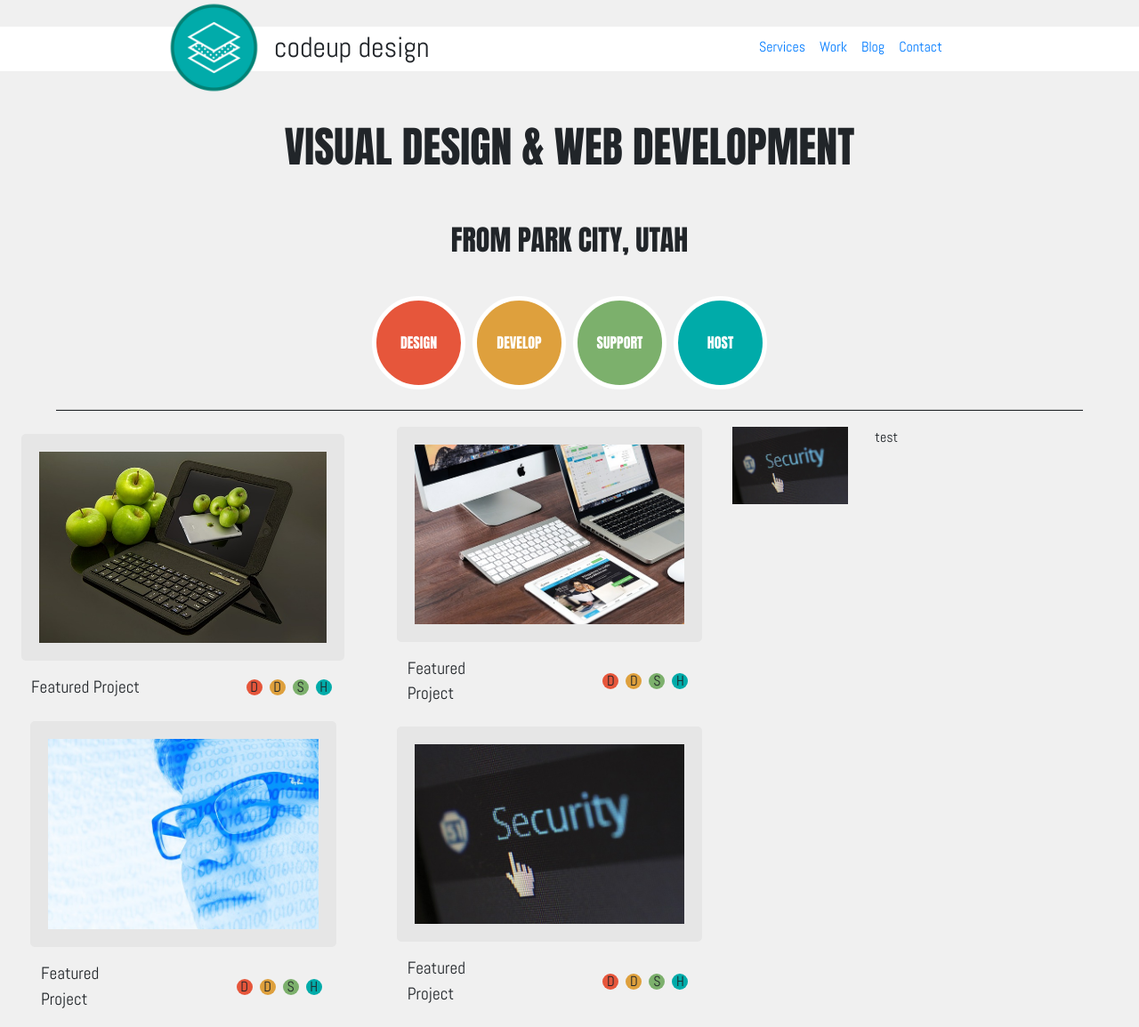
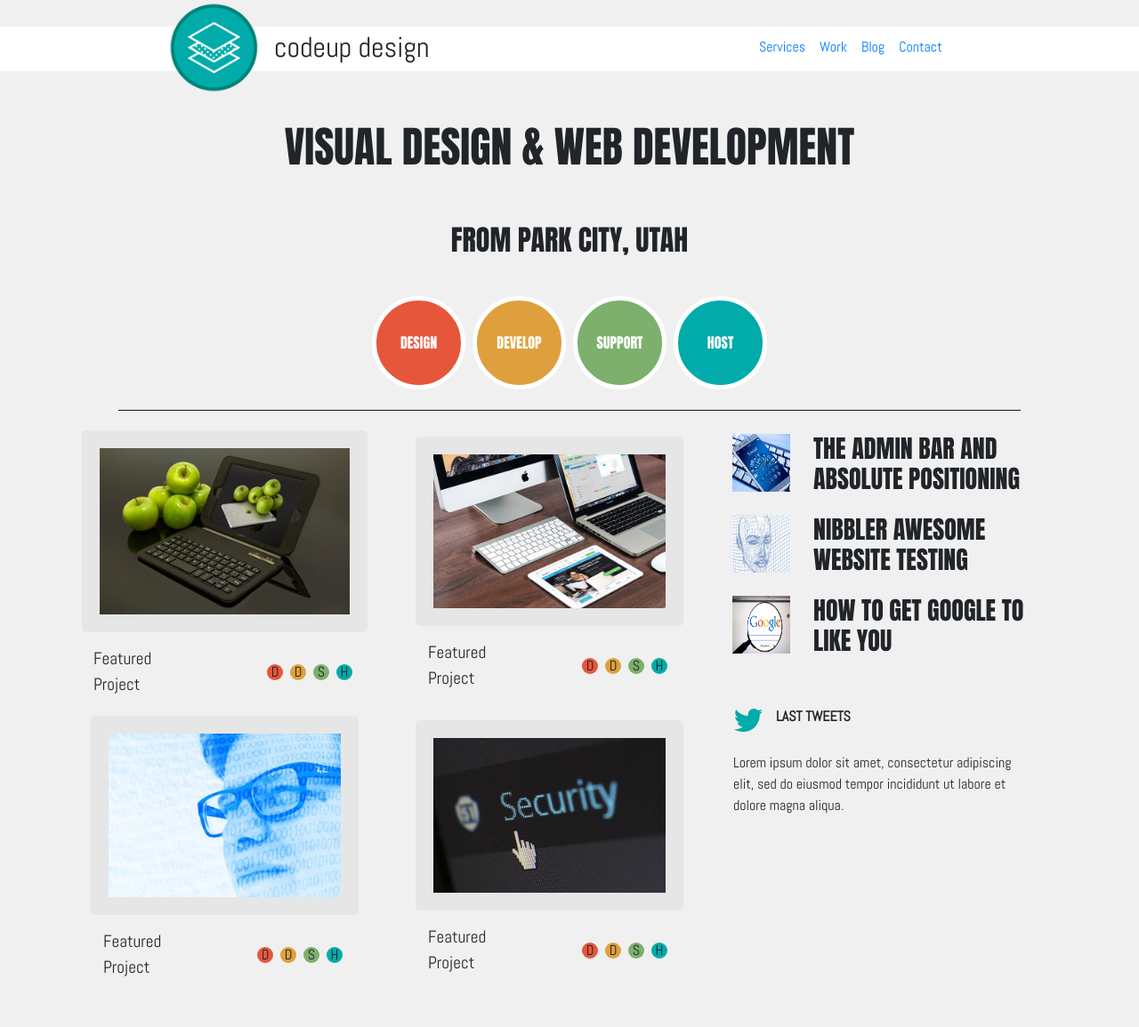
Before and after one commit to chris-jacob-kalypso/kalypso-design-project, a plain HTML site: page index.html in a window 1280 px wide. Shown: the whole page at 89% size. After the commit the page ends 1119 px from the top, so only its background shows below. Drawn offline with nearby package versions, Linux system fonts and the light colour scheme.

Commit message:
Added sidebar and twitter section

```diff
--- a/css/style.css
+++ b/css/style.css
@@ -119,9 +119,11 @@
 }
 
 .last{
-    width:100%
+    width:102px
 }
 
 .last img{
-    width:100%
+    width:65px;
+    height:65px;
+    overflow:hidden
 }
--- a/index.html
+++ b/index.html
@@ -39,7 +39,7 @@
     </div>
 
     <!--Top level-->
-    <div class="container-fluid m-0 ">
+    <div class="container ">
 
         <!--TODO: Menu-->
 
@@ -167,15 +167,50 @@
             <!-- End of projects-->
             </div>
 
-            <div class="row col-2">
+           <!-- Second row with Last and Twitter-->
+           <div class="d-none d-md-block col">
 
-                <div class="row">
+                <div class="row col p-2 justify-content-start ">
+                    <!-- Mini article container-->
+                    <div class="col-3 last">
+                        <img src="img/mobile-phone.jpg" alt="Apple iPad">
+                    </div>
+                    <div class="col ">
+                        <h5>The admin bar and absolute positioning</h5>
+                    </div>
+                </div>
 
-                    <div class="col last">
-                        <img src="img/security.jpg" alt="Apple iPad">
+                <div class="row col p-2 justify-content-start ">
+                    <!-- Mini article container-->
+                    <div class="col-3 last">
+                        <img src="img/head.jpg" alt="Apple iPad">
                     </div>
-                    <div class="col-3">
-                        test
+                    <div class="col ">
+                        <h5>Nibbler Awesome Website Testing</h5>
+                    </div>
+                </div>
+
+                <div class="row col p-2 justify-content-start ">
+                    <!-- Mini article container-->
+                    <div class="col-3 last">
+                        <img src="img/google-search.jpg" alt="Apple iPad">
+                    </div>
+                    <div class="col ">
+                        <h5>How to get google to like you</h5>
+                    </div>
+                </div>
+
+                <!-- Start of twitter widget-->
+                <div class="row col p-4">
+
+                    <!--Broken into two rows, first one has the icon and title-->
+                    <div class="col-12 row p-3">
+                        <i class="fab fa-twitter text-blue brand"></i>
+                        <div class="col" style="text-transform: uppercase;"> <strong> Last tweets </strong> </div>
+                    </div>
+                    <!-- Contains the actual tweet-->
+                    <div class="col-12 py-1 px-0">
+                        Lorem ipsum dolor sit amet, consectetur adipiscing elit, sed do eiusmod tempor incididunt ut labore et dolore magna aliqua.
                     </div>
 
                 </div>
```
